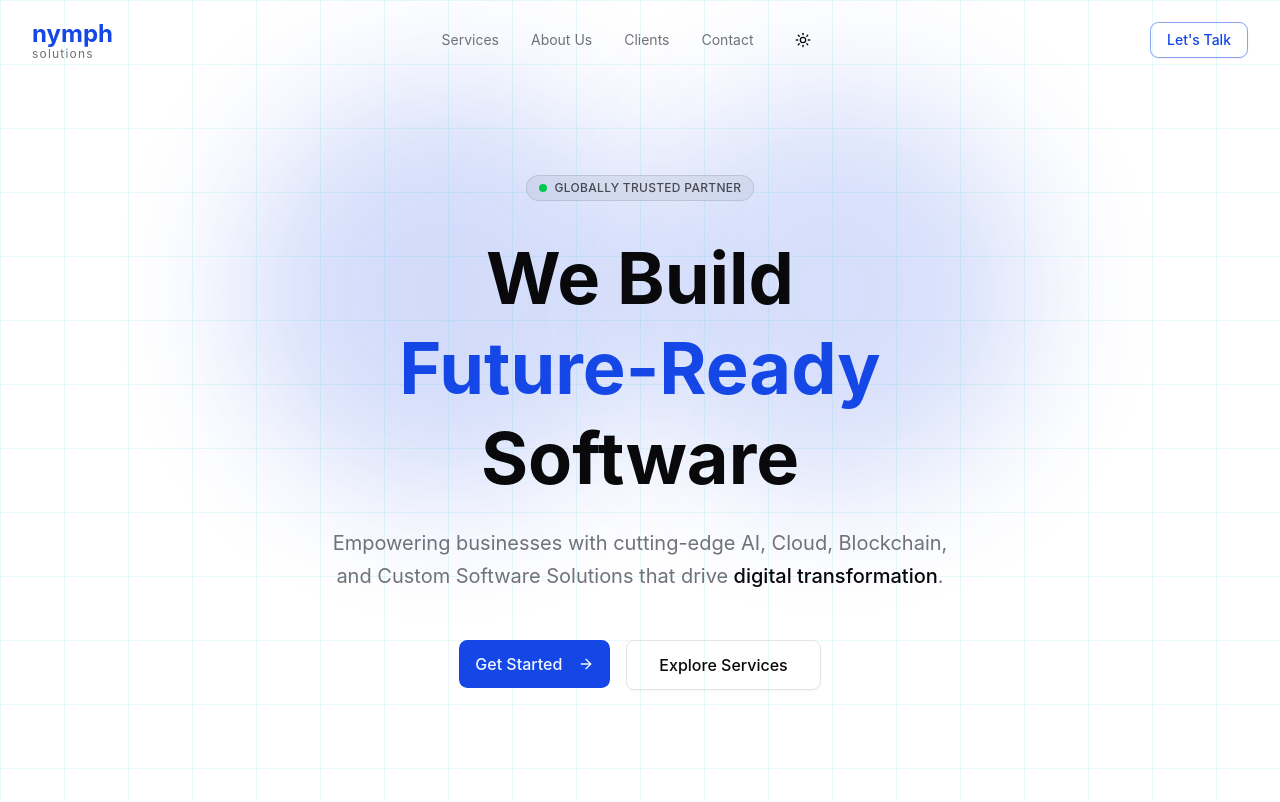
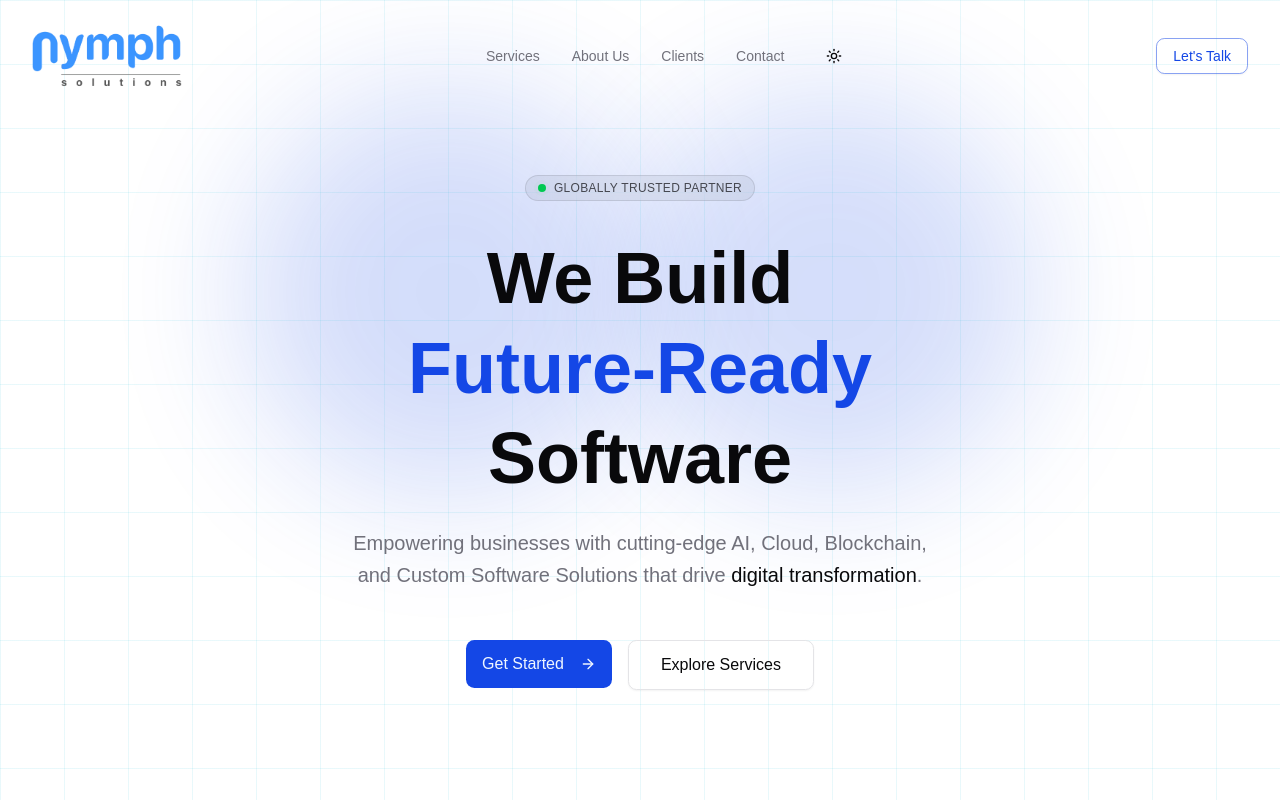
Before and after one commit to dev-shajid/nymph, a Next.js app: page / in a window 1280 px wide. Shown: the top 802 px of the page. Built offline with nearby package versions, Linux system fonts and the light colour scheme.

Commit message:
feat: add logo component and integrate it into header and footer

```diff
--- a/src/app/globals.css
+++ b/src/app/globals.css
@@ -119,8 +119,10 @@
   * {
     @apply border-border outline-ring/50;
   }
+
   body {
     @apply bg-background text-foreground;
+    font-family: Arial, Helvetica, sans-serif;
   }
 
   html {
@@ -132,20 +134,24 @@
 
 /* Custom animations for hero section */
 @keyframes float {
+
   0%,
   100% {
     transform: translateY(0px);
   }
+
   50% {
     transform: translateY(-20px);
   }
 }
 
 @keyframes pulse-glow {
+
   0%,
   100% {
     opacity: 0.4;
   }
+
   50% {
     opacity: 0.8;
   }
@@ -155,6 +161,7 @@
   0% {
     background-position: 0% 0%;
   }
+
   100% {
     background-position: 100% 100%;
   }
@@ -165,6 +172,7 @@
   from {
     opacity: 0;
   }
+
   to {
     opacity: 1;
   }
@@ -175,6 +183,7 @@
     opacity: 0;
     transform: translateY(20px);
   }
+
   to {
     opacity: 1;
     transform: translateY(0);
@@ -186,13 +195,16 @@
     transform: scaleX(0);
     transform-origin: left;
   }
+
   50% {
     transform: scaleX(1);
     transform-origin: left;
   }
+
   50.01% {
     transform-origin: right;
   }
+
   100% {
     transform: scaleX(0);
     transform-origin: right;
@@ -200,16 +212,20 @@
 }
 
 @keyframes blob {
+
   0%,
   100% {
     transform: scale(1) rotate(0deg);
   }
+
   25% {
     transform: scale(1.02) rotate(1deg);
   }
+
   50% {
     transform: scale(1) rotate(0deg);
   }
+
   75% {
     transform: scale(0.98) rotate(-1deg);
   }
--- a/src/components/footer.tsx
+++ b/src/components/footer.tsx
@@ -1,4 +1,5 @@
 import Link from "next/link"
+import Logo from "./logo"
 
 const footerLinks = {
   services: [
@@ -22,11 +23,8 @@ export function Footer() {
         <div className="grid md:grid-cols-4 gap-8 md:gap-12 mb-12">
           {/* Brand */}
           <div className="md:col-span-2">
-            <Link href="/" className="inline-block mb-4">
-              <span className="text-2xl font-bold text-primary">nymph</span>
-              <span className="text-xs text-muted-foreground tracking-widest block -mt-1">solutions</span>
-            </Link>
-            <p className="text-muted-foreground max-w-sm leading-relaxed">
+            <Logo className="w-[100px]" />
+            <p className="text-muted-foreground mt-4 max-w-sm leading-relaxed">
               A globally trusted software development company empowering businesses with cutting-edge technology
               solutions.
             </p>
--- a/src/components/header.tsx
+++ b/src/components/header.tsx
@@ -7,6 +7,7 @@ import { Menu, MoonIcon, SunIcon, X } from "lucide-react"
 import { cn } from "@/lib/utils"
 import { useTheme } from "next-themes"
 import { Tooltip, TooltipContent, TooltipTrigger } from "./ui/tooltip"
+import Logo from "./logo"
 
 const navLinks = [
   { href: "#services", label: "Services" },
@@ -32,17 +33,12 @@ export function Header() {
     <header
       className={cn(
         "fixed top-0 left-0 right-0 z-50 transition-all duration-300",
-        isScrolled ? "bg-background/80 backdrop-blur-lg border-b border-border" : "bg-transparent",
+        isScrolled ? "bg-background/80 pt-0 backdrop-blur-lg border-b border-border" : "bg-transparent pt-4",
       )}
     >
       <div className="max-w-7xl mx-auto px-4 sm:px-6 lg:px-8">
         <div className="flex items-center justify-between h-16 md:h-20">
-          <Link href="/" className="flex items-center gap-2">
-            <div className="relative">
-              <span className="text-2xl font-bold text-primary">nymph</span>
-              <span className="text-xs text-muted-foreground tracking-widest block -mt-1">solutions</span>
-            </div>
-          </Link>
+          <Logo/>
 
           <nav className="hidden md:flex items-center gap-8">
             {navLinks.map((link) => (
--- /dev/null
+++ b/src/components/logo.tsx
@@ -0,0 +1,22 @@
+import Image from 'next/image'
+import Link from 'next/link'
+import React from 'react'
+
+interface LogoProps {
+    className?: string
+}
+
+export default function Logo({className}:LogoProps) {
+  return (
+    <Link href='/'>
+        <Image
+            src='/logo.webp'
+            alt='Logo'
+            width={150}
+            height={100}
+            className={className}
+        />
+
+    </Link>
+  )
+}
```
Also changed, not shown: public/logo.webp (added).
